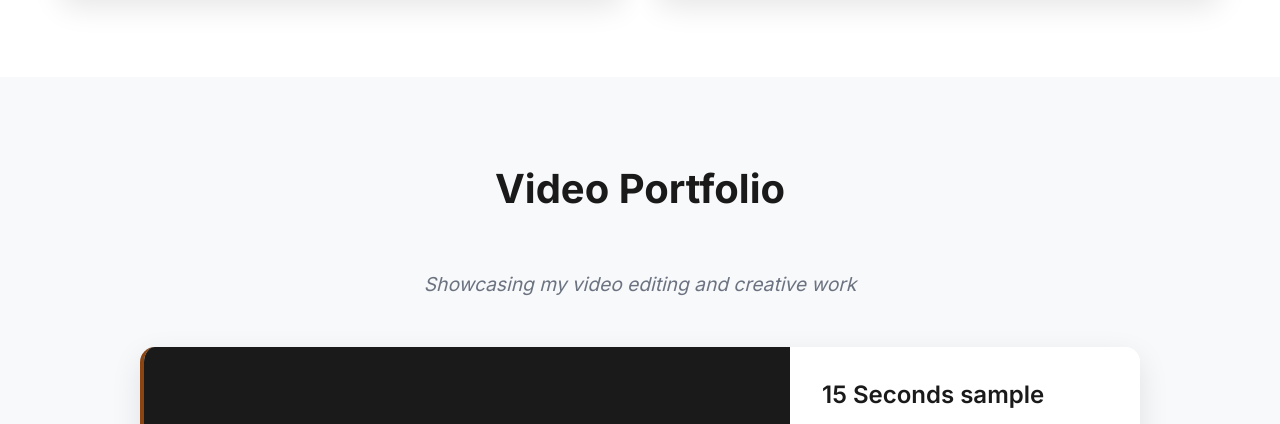
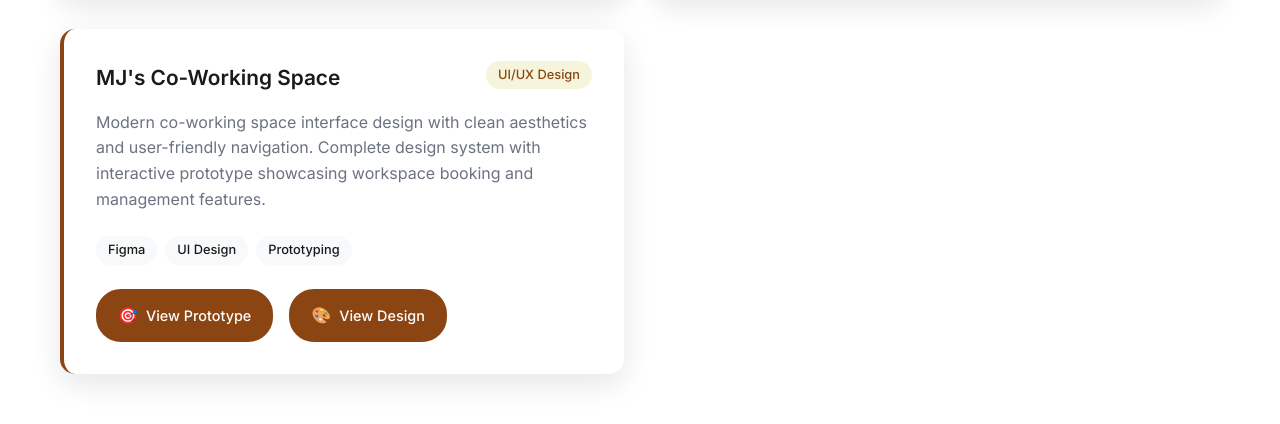
Before and after one commit to Dev-MAJO/-BSCpE-Marc-Joseph-Respicio, a plain HTML site: page index.html in a window 1280 px wide. Shown: the part 3524-3948 px from the top of the page. Drawn offline with Linux system fonts and the light colour scheme; grey boxes are pictures that could not be loaded.

Commit message:
Add Figma Co-Working project with prototype links and Figma skill (85%)

```diff
--- a/index.html
+++ b/index.html
@@ -229,6 +229,31 @@
                         <span class="tech-tag">Documentation</span>
                     </div>
                 </div>
+                <div class="project-card">
+                    <div class="project-header">
+                        <h3>MJ's Co-Working Space</h3>
+                        <span class="project-tag">UI/UX Design</span>
+                    </div>
+                    <p class="project-description">
+                        Modern co-working space interface design with clean aesthetics and user-friendly navigation.
+                        Complete design system with interactive prototype showcasing workspace booking and management features.
+                    </p>
+                    <div class="project-tech">
+                        <span class="tech-tag">Figma</span>
+                        <span class="tech-tag">UI Design</span>
+                        <span class="tech-tag">Prototyping</span>
+                    </div>
+                    <div class="project-links">
+                        <a href="https://www.figma.com/proto/uHFdIHOyUMx9UdMMBQQz0B/MJ-s-Co-Working-v1?node-id=1-2&p=f&t=Sbg7V3IlhjUPZHv2-1&scaling=scale-down&content-scaling=fixed&page-id=0%3A1&starting-point-node-id=1%3A2"
+                           target="_blank" class="project-link">
+                            <span>🎯</span> View Prototype
+                        </a>
+                        <a href="https://www.figma.com/design/uHFdIHOyUMx9UdMMBQQz0B/MJ-s-Co-Working-v1?node-id=0-1&t=TCKHsRpumy1wcxyg-1"
+                           target="_blank" class="project-link">
+                            <span>🎨</span> View Design
+                        </a>
+                    </div>
+                </div>
             </div>
         </div>
     </section>
@@ -372,6 +397,12 @@
                                 <div class="skill-progress" data-width="90"></div>
                             </div>
                         </div>
+                        <div class="skill-item">
+                            <span class="skill-name">Figma</span>
+                            <div class="skill-bar">
+                                <div class="skill-progress" data-width="85"></div>
+                            </div>
+                        </div>
                     </div>
                 </div>
             </div>
--- a/styles.css
+++ b/styles.css
@@ -588,6 +588,39 @@ section {
     font-weight: 500;
 }
 
+.project-links {
+    display: flex;
+    gap: 1rem;
+    margin-top: 1.5rem;
+    flex-wrap: wrap;
+}
+
+.project-link {
+    display: inline-flex;
+    align-items: center;
+    gap: 0.5rem;
+    padding: 0.75rem 1.25rem;
+    background: var(--primary-brown);
+    color: var(--white);
+    text-decoration: none;
+    border-radius: 25px;
+    font-weight: 500;
+    font-size: 0.9rem;
+    transition: all 0.3s ease;
+    border: 2px solid var(--primary-brown);
+}
+
+.project-link:hover {
+    background: transparent;
+    color: var(--primary-brown);
+    transform: translateY(-2px);
+    box-shadow: 0 5px 15px rgba(139, 69, 19, 0.3);
+}
+
+.project-link span {
+    font-size: 1rem;
+}
+
 /* Video Portfolio Section */
 .video-portfolio {
     background-color: var(--light-gray);
```
